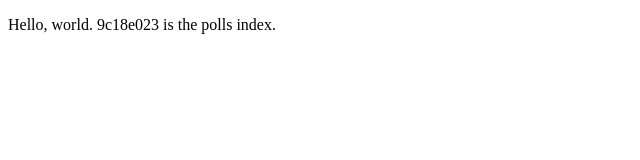
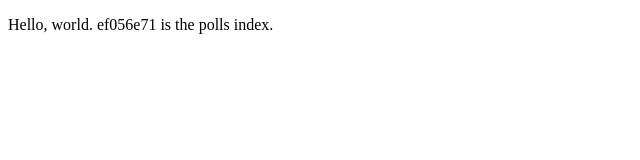
Before and after one commit to frozenblood7033/frozenblood.github.io, a plain HTML site: page index.html in a window 1280 px wide. Shown: the full height of the page, 0-640 px from the left. Drawn offline with Linux system fonts and the light colour scheme.

Commit message:
updated code

```diff
--- a/index.html
+++ b/index.html
@@ -2,7 +2,7 @@
 <html>
 <body>
 
-<p>Hello, world. 9c18e023 is the polls index.</p>
+<p>Hello, world. ef056e71 is the polls index.</p>
 
 </body>
 </html>
```
